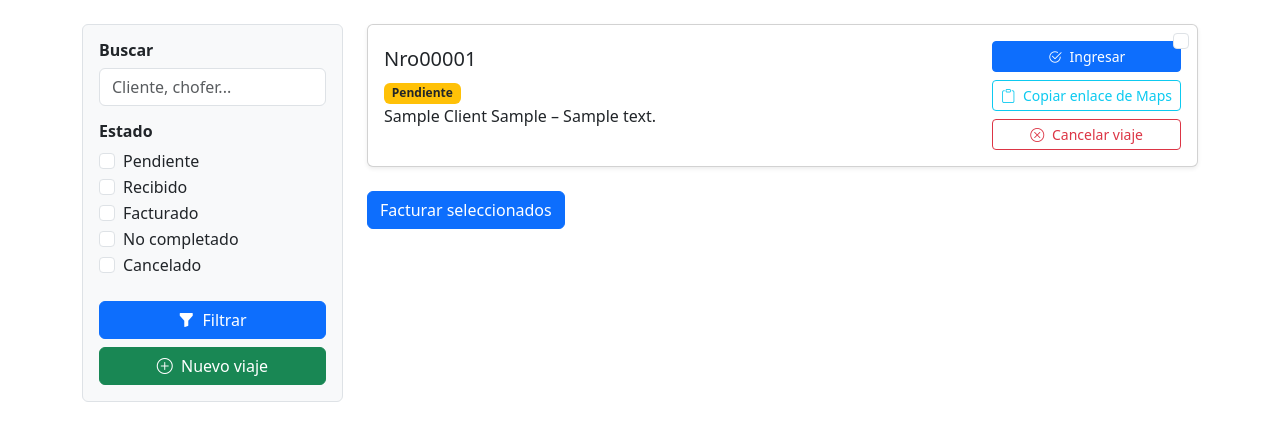
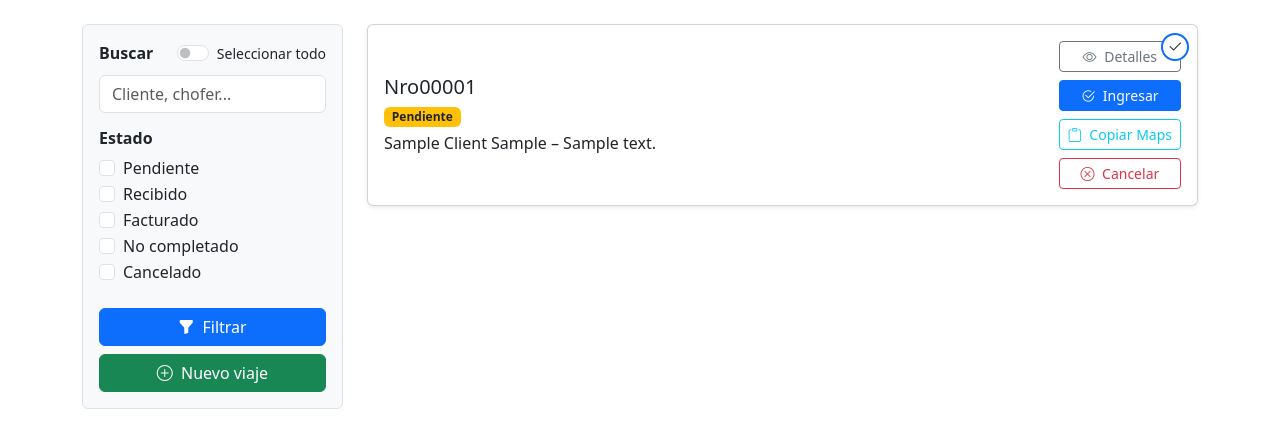
Before and after one commit to benjamacias/countSistem, a Django app: page / in a window 1280 px wide. Shown: the part 56-504 px from the top of the page. Run offline with Django 5.2, Linux system fonts and the light colour scheme; a user stored in the database is signed in; tables that the repository leaves empty hold one stand-in row (values such as "Sample post"); some libraries are stand-ins or nearby versions.

Commit message:
cabmios vistas viaje

```diff
--- a/count/trips/templates/trips/trip_list.html
+++ b/count/trips/templates/trips/trip_list.html
@@ -3,13 +3,37 @@
 {% load form_tags %}
 {% load widget_tweaks %}
 {% block title %}Viajes Dashboard{% endblock %}
+
 {% block content %}
 
+<style>
+  .trip-card{transition:transform .05s ease, box-shadow .1s ease, background-color .1s ease}
+  .trip-card:hover{transform:translateY(-1px)}
+  .trip-card.selected{background:#eef6ff; box-shadow:0 0 0 2px #0d6efd inset}
+  .trip-card .select-pill{
+    position:absolute; top:.5rem; right:.5rem; width:28px; height:28px; border-radius:50%;
+    background:#fff; border:2px solid #0d6efd; display:flex; align-items:center; justify-content:center
+  }
+  .trip-card.selected .select-pill{background:#0d6efd; color:#fff}
+  .sticky-actions{
+    position:fixed; left:0; right:0; bottom:0; z-index:1030;
+    background:#0d6efd; color:#fff; padding:.5rem 1rem; box-shadow:0 -2px 10px rgba(0,0,0,.1); display:none
+  }
+  .sticky-actions .count{font-weight:600}
+  .filter-row-top{display:flex; align-items:center; justify-content:space-between; gap:.5rem}
+</style>
+
 <div class="row">
-  <!-- Sidebar filtros -->
   <div class="col-md-3">
     <form method="get" class="p-3 border rounded bg-light">
-      <h6 class="fw-bold">Buscar</h6>
+      <div class="filter-row-top mb-2">
+        <h6 class="fw-bold m-0">Buscar</h6>
+        <div class="form-check form-switch">
+          <input class="form-check-input" type="checkbox" id="toggleAll">
+          <label class="form-check-label small" for="toggleAll">Seleccionar todo</label>
+        </div>
+      </div>
+
       <input type="text" name="q" class="form-control mb-2" value="{{ request.GET.q }}" placeholder="Cliente, chofer...">
 
       <h6 class="fw-bold mt-3">Estado</h6>
@@ -33,30 +57,28 @@
     </form>
   </div>
 
-  <!-- Lista de viajes -->
   <div class="col-md-9">
     <form method="post" action="{% url 'trips:invoice_create_from_trips' %}" id="invoiceForm">
       {% csrf_token %}
     </form>
+
     {% for t in trips %}
-  <!-- Card clickeable -->
-  <div class="card mb-3 shadow-sm position-relative"
-       data-bs-toggle="modal"
-       data-bs-target="#tripModal{{ t.id }}"
-       style="cursor: pointer;">
+    <div class="card mb-3 shadow-sm position-relative trip-card"
+         data-trip-id="{{ t.id }}"
+         data-selectable="{% if t.status != 'facturado' and t.status != 'cancelado' %}1{% else %}0{% endif %}"
+         style="cursor:pointer;">
       {% if t.status != 'facturado' and t.status != 'cancelado' %}
-      <input class="form-check-input position-absolute top-0 end-0 m-2"
+        <span class="select-pill"><i class="bi bi-check2"></i></span>
+        <input class="d-none"
                type="checkbox"
                name="trip_ids"
                value="{{ t.id }}"
                id="tripSel{{ t.id }}"
-             form="invoiceForm"
-             onclick="event.stopPropagation();">
+               form="invoiceForm">
       {% endif %}
       <div class="card-body d-flex justify-content-between align-items-center">
-      <!-- Detalles básicos -->
         <div>
-        <h5>Nro{{ t.id|stringformat:"05d" }}</h5>
+          <h5 class="mb-1">Nro{{ t.id|stringformat:"05d" }}</h5>
           <span class="badge
             {% if t.status == 'recibido' %}bg-success
             {% elif t.status == 'pendiente' %}bg-warning text-dark
@@ -65,14 +87,19 @@
             {% else %}bg-secondary{% endif %}">
             {{ t.get_status_display }}
           </span>
-        <p>{{ t.client }} – {{ t.end_address }}</p>
+          <p class="mb-0 mt-1">{{ t.client }} – {{ t.end_address }}</p>
         </div>
 
-      <!-- Botón según estado -->
         <div class="d-flex flex-column gap-2">
+          <button type="button"
+                  class="btn btn-sm btn-outline-secondary w-100"
+                  onclick="event.stopPropagation();"
+                  data-bs-toggle="modal"
+                  data-bs-target="#tripModal{{ t.id }}">
+            <i class="bi bi-eye me-1"></i> Detalles
+          </button>
 
           {% if t.status == 'pendiente' %}
-          <!-- Botón: Ingresar -->
             <button type="button"
                     class="btn btn-sm btn-primary w-100"
                     onclick="event.stopPropagation();"
@@ -82,26 +109,23 @@
               <i class="bi bi-check2-circle me-1"></i> Ingresar
             </button>
 
-          <!-- Botón: Ver en Maps -->
             <button type="button"
                     class="btn btn-sm btn-outline-info w-100"
-                  onclick="copyToClipboard('{% maps_url t %}')"
+                    onclick="copyToClipboard('{% maps_url t %}'); event.stopPropagation();"
                     title="Copiar enlace de Google Maps al portapapeles">
-            <i class="bi bi-clipboard me-1"></i> Copiar enlace de Maps
+              <i class="bi bi-clipboard me-1"></i> Copiar Maps
             </button>
 
-          <!-- Botón: Cancelar viaje -->
             <button type="button"
                     class="btn btn-sm btn-outline-danger w-100"
                     onclick="event.stopPropagation();"
                     data-bs-toggle="modal"
                     data-bs-target="#cancelModal{{ t.id }}"
                     title="Cancelar este viaje">
-            <i class="bi bi-x-circle me-1"></i> Cancelar viaje
+              <i class="bi bi-x-circle me-1"></i> Cancelar
             </button>
 
           {% elif t.status == 'recibido' and t.first_invoice %}
-          <!-- Botón: Ver factura -->
             <a class="btn btn-sm btn-outline-success w-100"
               href="{% url 'trips:invoice_detail' t.first_invoice.id %}"
               onclick="event.stopPropagation();"
@@ -109,13 +133,10 @@
               <i class="bi bi-file-earmark-text me-1"></i> Ver factura
             </a>
           {% endif %}
-
         </div>
-
       </div>
     </div>
 
-  <!-- Modal principal con info del viaje -->
     <div class="modal fade" id="tripModal{{ t.id }}" tabindex="-1" aria-labelledby="tripModalLabel{{ t.id }}" aria-hidden="true">
       <div class="modal-dialog modal-dialog-scrollable">
         <div class="modal-content">
@@ -124,7 +145,6 @@
             <button type="button" class="btn-close" data-bs-dismiss="modal" aria-label="Cerrar"></button>
           </div>
           <div class="modal-body">
-          <!-- Detalles completos del viaje -->
             <p><strong>Cliente:</strong> {{ t.client }}</p>
             <p><strong>Chofer:</strong> {{ t.driver }}</p>
             <p><strong>Vehículo:</strong> {{ t.vehicle }}</p>
@@ -135,7 +155,7 @@
             {% if t.addresses.exists %}
               <hr>
               <p><strong>Direcciones intermedias:</strong></p>
-            <ul>
+              <ul class="mb-0">
                 {% for addr in t.addresses.all %}
                   <li>{{ addr.order }} – {{ addr.address }}</li>
                 {% endfor %}
@@ -143,21 +163,15 @@
             {% endif %}
             <hr>
             {% if t.status == 'recibido' %}
-            <p><strong>Kilos recibidos:</strong></p>
-            <ul>
-              <li>{{ t.received_weight }} kg</li>
-            </ul>
-            <p><strong>Kilos perdidos:</strong></p>
-            <ul>
-              <li>{{ t.delivered_weight }} kg</li>
-            </ul>
+              <p><strong>Kilos recibidos:</strong> {{ t.received_weight }} kg</p>
+              <p><strong>Kilos perdidos:</strong> {{ t.delivered_weight }} kg</p>
             {% endif %}
             <hr>
             <p><strong>Estado:</strong> {{ t.get_status_display }}</p>
             <p><strong>Valor:</strong> ${{ t.value }}</p>
             <p><strong>Salida:</strong> {{ t.departure_date }}</p>
             <p><strong>Llegada:</strong> {{ t.arrival_date }}</p>
-          <p><strong>Creado:</strong> {{ t.created_at }}</p>
+            <p class="mb-0"><strong>Creado:</strong> {{ t.created_at }}</p>
           </div>
           <div class="modal-footer">
             <button class="btn btn-secondary" data-bs-dismiss="modal">Cerrar</button>
@@ -166,7 +180,6 @@
       </div>
     </div>
 
-<!-- Modal de confirmación "Ingresar" -->
     <div class="modal fade" id="confirmModal{{ t.id }}" tabindex="-1" aria-labelledby="confirmModalLabel{{ t.id }}" aria-hidden="true">
       <div class="modal-dialog modal-dialog-centered">
         <div class="modal-content border-0 shadow-lg">
@@ -180,13 +193,10 @@
             </div>
 
             <div class="modal-body">
-          <p class="mb-3">
-            ¿Confirmás que el viaje fue recibido correctamente?
-          </p>
+              <p class="mb-3">¿Confirmás que el viaje fue recibido correctamente?</p>
 
               <div class="alert alert-info small">
-            <i class="bi bi-truck"></i> Peso originalmente registrado:
-            <strong>{{ t.total_weight }} kg</strong>
+                <i class="bi bi-truck"></i> Peso originalmente registrado: <strong>{{ t.total_weight }} kg</strong>
               </div>
 
               <div class="mb-3">
@@ -217,7 +227,6 @@
       </div>
     </div>
 
-  <!-- Modal de confirmación "Cancelar" -->
     <div class="modal fade" id="cancelModal{{ t.id }}" tabindex="-1" aria-labelledby="cancelModalLabel{{ t.id }}" aria-hidden="true">
       <div class="modal-dialog modal-dialog-centered">
         <div class="modal-content">
@@ -235,12 +244,9 @@
         </div>
       </div>
     </div>
-
     {% endfor %}
 
-<button type="submit" class="btn btn-primary mt-2" form="invoiceForm">Facturar seleccionados</button>
 
-    <!-- Paginación -->
     {% if is_paginated %}
     <nav aria-label="Paginación de facturas">
       <ul class="pagination justify-content-center mt-4">
@@ -251,9 +257,7 @@
             </a>
           </li>
         {% else %}
-      <li class="page-item disabled">
-        <span class="page-link">&laquo;</span>
-      </li>
+          <li class="page-item disabled"><span class="page-link">&laquo;</span></li>
         {% endif %}
 
         {% for num in page_obj.paginator.page_range %}
@@ -271,9 +275,7 @@
             </a>
           </li>
         {% else %}
-      <li class="page-item disabled">
-        <span class="page-link">&raquo;</span>
-      </li>
+          <li class="page-item disabled"><span class="page-link">&raquo;</span></li>
         {% endif %}
       </ul>
     </nav>
@@ -281,9 +283,20 @@
   </div>
 </div>
 
+<div class="sticky-actions" id="bulkBar">
+  <div class="container d-flex align-items-center justify-content-between">
+    <div><span class="count" id="selCount">0</span> seleccionados</div>
+    <div class="d-flex gap-2">
+      <button type="submit" class="btn btn-light btn-sm" form="invoiceForm">Facturar seleccionados</button>
+      <button type="button" class="btn btn-outline-light btn-sm" id="clearSel">Limpiar</button>
+    </div>
+  </div>
+</div>
 
 {% endblock %}
+
 {% block scripts %}
+{{ block.super }}
 <script>
   function copyToClipboard(text) {
     navigator.clipboard.writeText(text).then(function () {
@@ -294,4 +307,63 @@
   }
 </script>
 
+<script>
+(function(){
+  const cards=[...document.querySelectorAll('.trip-card')];
+  const bulkBar=document.getElementById('bulkBar');
+  const selCount=document.getElementById('selCount');
+  const toggleAll=document.getElementById('toggleAll');
+  const clearBtn=document.getElementById('clearSel');
+
+  function isSelectable(card){
+    const v=card.dataset.selectable;
+    return v==='True'||v==='true'||v==='1';
+  }
+  function checkbox(card){ return card.querySelector('input[type="checkbox"][name="trip_ids"]'); }
+
+  function setSelected(card, on){
+    if(!isSelectable(card)) return;
+    const cb=checkbox(card);
+    if(!cb) return;
+    cb.checked=!!on;
+    card.classList.toggle('selected', !!on);
+    updateBar();
+  }
+
+  function toggle(card){ setSelected(card, !(checkbox(card)?.checked)); }
+
+  function updateBar(){
+    const total=document.querySelectorAll('input[name="trip_ids"]:checked').length;
+    selCount.textContent=total;
+    bulkBar.style.display= total>0 ? 'block' : 'none';
+    if(toggleAll){
+      const avail=document.querySelectorAll('.trip-card[data-selectable="1"], .trip-card[data-selectable="True"], .trip-card[data-selectable="true"]').length;
+      toggleAll.checked = total>0 && total===avail;
+      toggleAll.indeterminate = total>0 && total<avail;
+    }
+  }
+
+  cards.forEach(card=>{
+    card.addEventListener('click', e=>{
+      const tag=e.target.tagName.toLowerCase();
+      if(['button','a','input','label','i','svg','path'].includes(tag)) return;
+      toggle(card);
+    });
+  });
+
+  if(toggleAll){
+    toggleAll.addEventListener('change', e=>{
+      cards.forEach(c=> setSelected(c, e.target.checked));
+    });
+  }
+
+  if(clearBtn){
+    clearBtn.addEventListener('click', ()=>{
+      cards.forEach(c=> setSelected(c, false));
+    });
+  }
+
+  updateBar();
+})();
+</script>
 {% endblock %}
```
Lines whose indentation alone changed are shown as unchanged.
